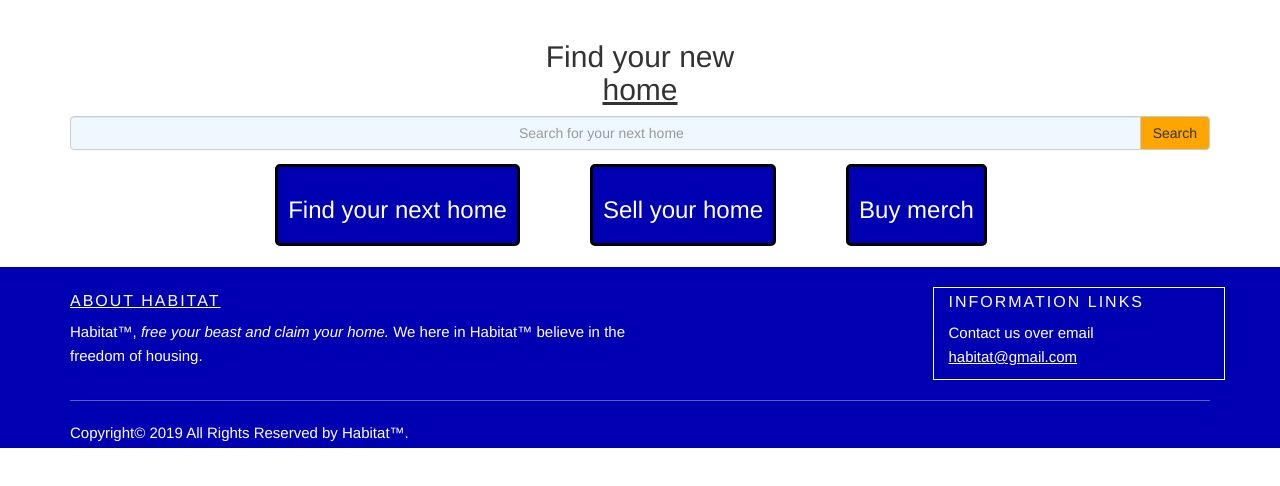
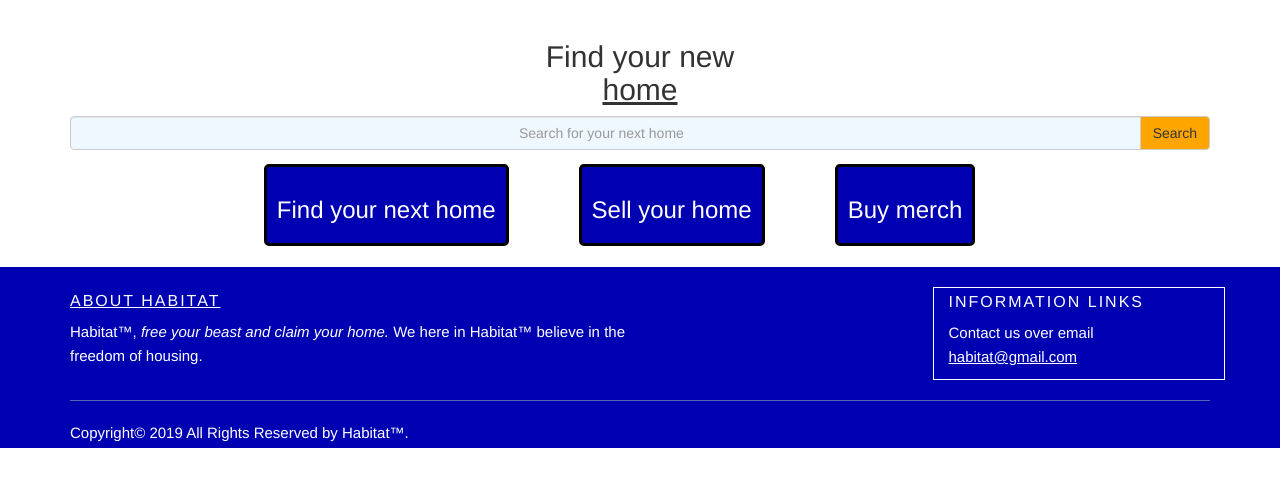
Before and after one commit to kiddibry/HabitatV2, a Django app: page / in a window 1280 px wide. Shown: the part 114-600 px from the top of the page. Run offline with Django 3.2, Linux system fonts and the light colour scheme; data that the repository does not hold is empty; some libraries are stand-ins or nearby versions.

Commit message:
Laga heimasíðuna með find,buy and merch

```diff
--- a/static/css/Home.css
+++ b/static/css/Home.css
@@ -41,34 +41,37 @@
     display: flex;
     height: 100%;
     float: left;
-    margin-left: 18%;
-    margin-right: 18%;
+    margin-left: 17%;
+    margin-right: 17%;
 }
 
 .findBox
 {
     border: 3px solid black;
     border-radius: 5px;
-    padding: 10px;
     margin-right: 5em;
     background-color: #0000b3;
+}
+
+.fill {
+    padding: 10px;
 }
 
 .sellBox
 {
     border: 3px solid black;
     border-radius: 5px;
-    padding: 10px;
     margin-right: 5em;
     background-color: #0000b3;
+    height: 100%;
 }
 
 .merchBox
 {
     border: 3px solid black;
     border-radius: 5px;
-    padding: 10px;
     background-color: #0000b3;
+    height: 100%;
 }
 
 
--- a/templates/Home/index.html
+++ b/templates/Home/index.html
@@ -22,9 +22,9 @@
 
     <div class="chooseBox">
         <div class="allBox">
-            <a href="houses" style="color: white;"><div class="findBox"><h3>Find your next home</h3></div></a>
-            <a href="houses/sell" style="color: white;"><div class="sellBox"><h3>Sell your home</h3></div></a>
-            <a href="merch" style="color: white;"><div class="merchBox"><h3>Buy merch</h3></div></a>
+            <a href="houses" style="color: white;"><div class="findBox"><div class="fill"><h3>Find your next home</h3></div></a></div>
+            <a href="houses/sell" style="color: white;"><div class="sellBox"><div class="fill"><h3>Sell your home</h3></div></a></div>
+            <a href="merch" style="color: white;"><div class="merchBox"><div class="fill"><h3>Buy merch</h3></div></a></div>
         </div>
     </div>
 
```
